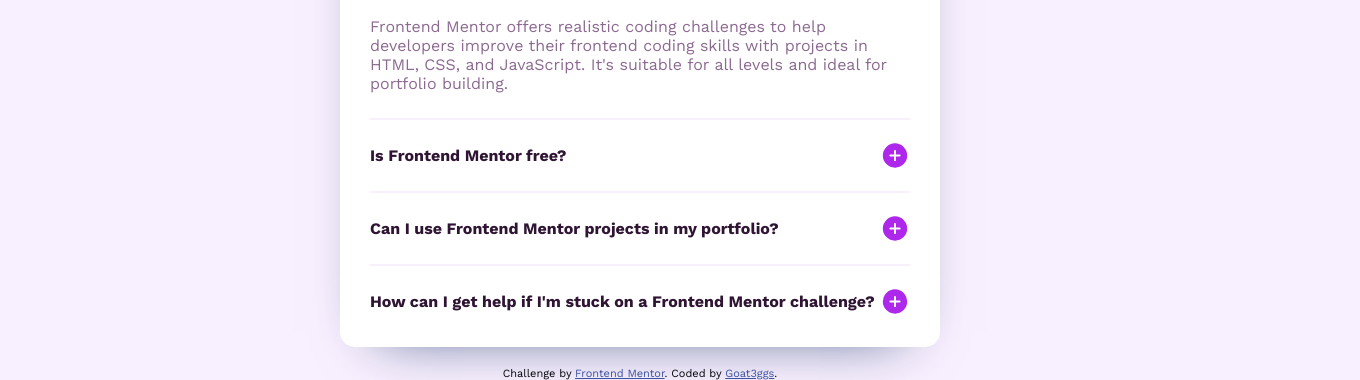
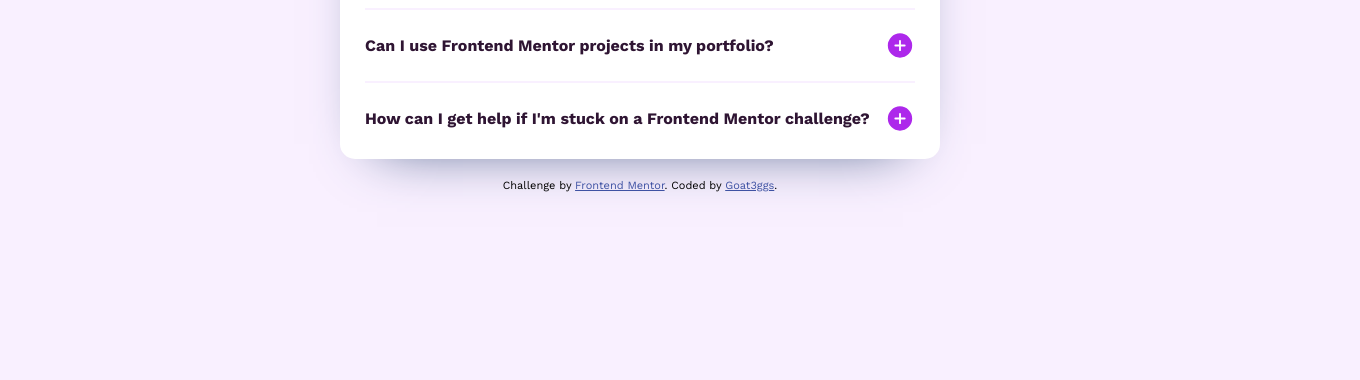
Before and after one commit to Goat3ggs/FAQ-accordion-solution, a plain HTML site: page index.html in a window 1280 px wide. Shown: the part 468-848 px from the top of the page, 1360 px wide, since content can reach past the window. After the commit the page ends 800 px from the top, so only its background shows below. Drawn offline with nearby package versions, Linux system fonts and the light colour scheme.

Commit message:
fix the bug that makes the container to go down. It was that the bk url was paste in the html code and in the css too

```diff
--- a/index.html
+++ b/index.html
@@ -10,7 +10,7 @@
 </head>
 <body>
   <!--Background svg-->
-  <svg class="background" xmlns="http://www.w3.org/2000/svg" width="1440" height="320" fill="none" viewBox="0 0 1440 320"><g clip-path="url(#a)"><path fill="#301534" d="M0 0h1440v320H0z"/><path stroke="#AD28EB" stroke-linecap="round" stroke-width="3" d="M-676-182C-454-10-396.863 71.888-197.5 143.5-99 178.882-36.919 170.726-4.751 170.108c104.487-2.01 204.609-43.237 298.633-85.495 38.354-17.238 75.882-36.189 112.063-57.63 23.903-14.165 58.87-33.913 64.721-64.42 2.32-12.102-16.369-12.24-23.771-9.789-13.511 4.474-25.95 16.544-36.056 25.669-19.131 17.273-37.062 35.948-53.235 56.031-33.728 41.883-68.034 100.247-34.158 152.014 17.287 26.415 43.94 45.693 72.112 59.127 56.182 26.791 119.205 38.742 180.778 44.146 164.438 14.432 328.964-3.461 483.004-63.622 79.76-31.148 158.55-70.539 224.23-126.245 48.56-41.186 102.8-96.548 110.66-162.9 10.93-92.187-94.04-136.062-169.29-148.418-61.41-10.084-123.75-4.164-184.07 9.588-78.262 17.84-149.006 47.67-214.241 94.384-130.002 93.093-234.95 228.413-272.466 385.827-15.64 65.625-16.648 138.21 5.493 202.551 21.452 62.338 69.196 110.576 124.048 144.923 65.117 40.774 137.161 62.14 212.839 73.21 100.474 14.696 202.817 12.233 303.027-2.997 176.17-26.772 352.73-88.431 505.18-181.077 103.22-62.725 199.3-134.15 280.06-224.425 17.7-19.793 31.81-40.875 43.74-64.521C2172.11-58.5 2095.5-145.528 2095.5-151"/></g><defs><clipPath id="a"><path fill="#fff" d="M0 0h1440v320H0z"/></clipPath></defs></svg>
+
 
 
   <!--The container starting here-->
--- a/styles.css
+++ b/styles.css
@@ -15,32 +15,23 @@
 
 body {
     background-image: url(./assets/images/background-pattern-desktop.svg);
+    background-color: var(--light-pink);
     background-repeat: no-repeat;
-    background-position: top;
     background-size: 100%;
     font-family: 'Work Sans', sans-serif;
-    font-size: 16px;
-    display: flex;
-    flex-direction: column;
-    align-items: center;
-    justify-content: center;
-    background-color: var(--light-pink);
-
+    min-height: 100vh;
+    display: grid;
+    place-content: center;
 }
 
 .main-container {
-    background-color: rebeccapurple;
-    color: var(--white);
+    background-color: var(--white);
+    color: var(--dark-purple);
     max-width: 600px;
     border-radius: 15px;
     padding: 25px;
-    background-color: var(--white);
-    color: var(--dark-purple);
-    padding: 30px;
-    margin-bottom: 20px;
+    margin: 20px;
     box-shadow: 0px 22px 56px -37px rgba(46,74,117,1);
-    position: relative;
-
 }
 
 p {
```
